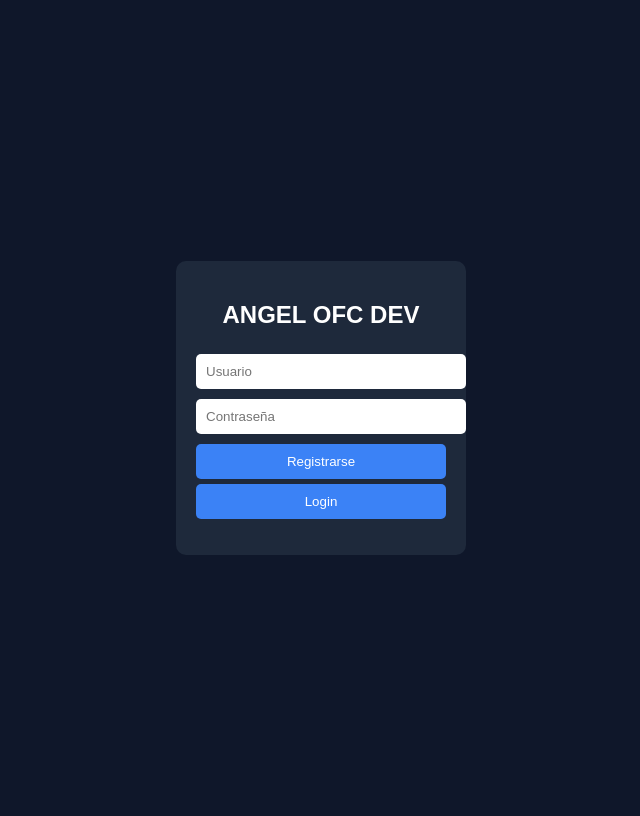
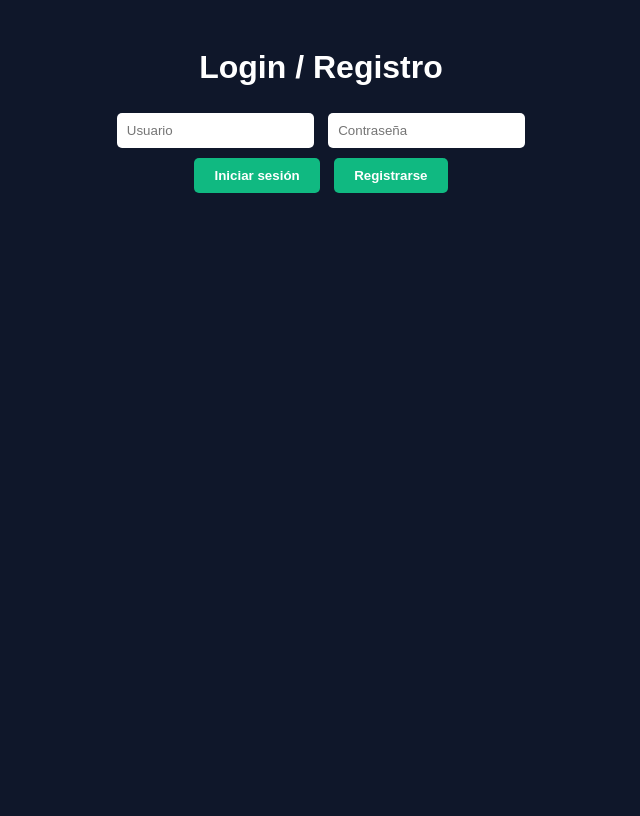
Before and after one commit to ANGEL-JHAN/Py, a Flask app: page / in a window 1280 px wide. Shown: the whole page, without its empty margins (319-959 px from the left). After the commit the page ends 193 px from the top, so only its background shows below. Run offline with Flask 3, Linux system fonts and the light colour scheme.

Commit message:
Actualizar index.html

```diff
--- a/templates/index.html
+++ b/templates/index.html
@@ -1,66 +1,26 @@
 <!DOCTYPE html>
 <html>
 <head>
-    <title>Login ANGEL OFC DEV</title>
-
+    <title>Login / Registro</title>
     <style>
-        body {
-            background: #0f172a;
-            color: white;
-            font-family: Arial;
-            display: flex;
-            justify-content: center;
-            align-items: center;
-            height: 100vh;
-        }
-
-        .box {
-            background: #1e293b;
-            padding: 20px;
-            border-radius: 10px;
-            width: 250px;
-            text-align: center;
-        }
-
-        input {
-            width: 100%;
-            padding: 10px;
-            margin: 5px 0;
-            border: none;
-            border-radius: 5px;
-        }
-
-        button {
-            width: 100%;
-            padding: 10px;
-            margin-top: 5px;
-            border: none;
-            border-radius: 5px;
-            background: #3b82f6;
-            color: white;
-        }
-
-        button:hover {
-            background: #2563eb;
-        }
+        body { background: #0f172a; color: white; font-family: Arial, sans-serif; text-align: center; padding: 20px; }
+        input { margin: 5px; padding: 10px; border-radius: 5px; border: none; }
+        button { margin: 5px; padding: 10px 20px; border-radius: 5px; background: #10b981; color: white; font-weight: bold; border: none; cursor: pointer; }
+        button:hover { background: #059669; }
+        .mensaje { margin-top: 10px; color: #fbbf24; }
     </style>
 </head>
-
 <body>
-
-<div class="box">
-    <h2>ANGEL OFC DEV</h2>
-
+    <h1>Login / Registro</h1>
     <form method="POST">
         <input type="text" name="usuario" placeholder="Usuario" required>
         <input type="password" name="password" placeholder="Contraseña" required>
-
+        <br>
+        <button name="accion" value="login">Iniciar sesión</button>
         <button name="accion" value="registrar">Registrarse</button>
-        <button name="accion" value="login">Login</button>
     </form>
-
-    <p>{{ mensaje }}</p>
-</div>
-
+    {% if mensaje %}
+        <div class="mensaje">{{ mensaje }}</div>
+    {% endif %}
 </body>
 </html>
```
